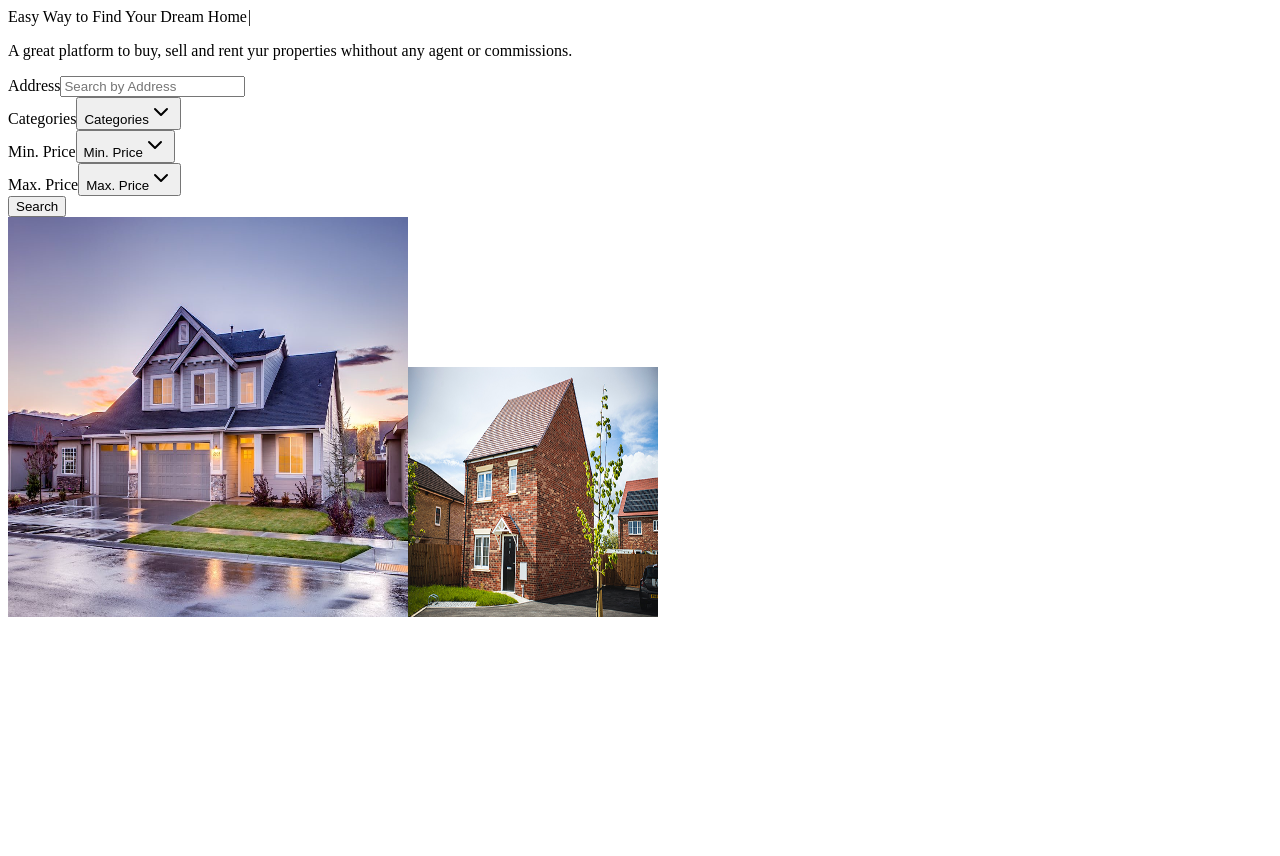
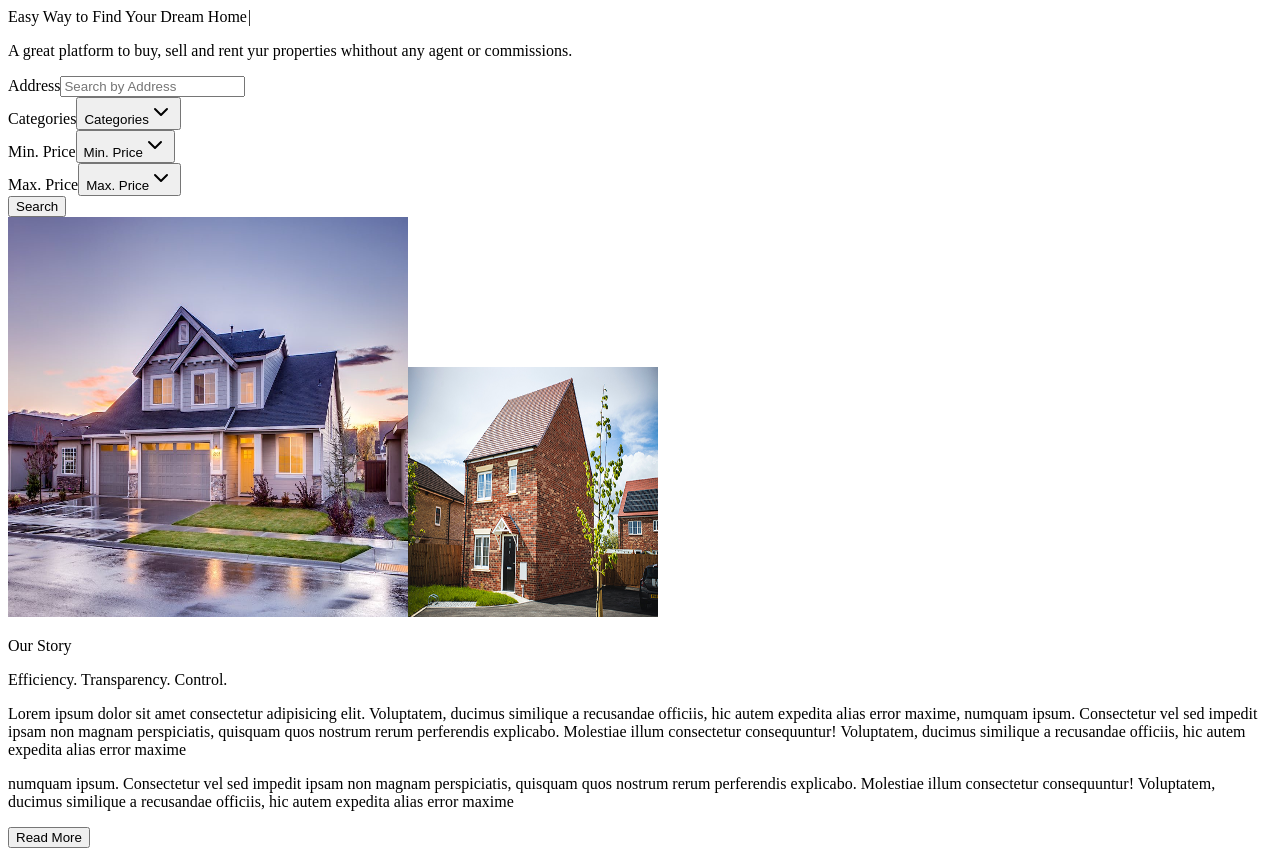
Before and after one commit to MiladJoodi/Responsive_Real_E-State_Website, a Next.js app: page / in a window 1280 px wide. Before the commit the page ends 800 px from the top, so only its background shows below. Built offline with nearby package versions, Linux system fonts and the light colour scheme.

Commit message:
Update OurStory.tsx

```diff
--- a/components/OurStory.tsx
+++ b/components/OurStory.tsx
@@ -1,10 +1,11 @@
 import Image from "next/image";
+import { Button } from "./ui/button";
 
 const OurStory = () => {
     return (
         <div className="container pt-20 pb-32 grid lg:grid-cols-2 gap-10">
             <div>
-                <div>
+                <div className="relative h-fit w-fit">
                     <Image
                         src="/home.jpg"
                         alt="a picture of room"
@@ -21,6 +22,15 @@ const OurStory = () => {
                     />
                 </div>
             </div>
+
+            <div>
+                <p className="font-semibold mb-1">Our Story</p>
+                <p className="text-3xl mb-2">Efficiency. Transparency. Control.</p>
+                <p className="text-muted-foreground">Lorem ipsum dolor sit amet consectetur adipisicing elit. Voluptatem, ducimus similique a recusandae officiis, hic autem expedita alias error maxime, numquam ipsum. Consectetur vel sed impedit ipsam non magnam perspiciatis, quisquam quos nostrum rerum perferendis explicabo. Molestiae illum consectetur consequuntur! Voluptatem, ducimus similique a recusandae officiis, hic autem expedita alias error maxime</p>
+                <p className="text-muted-foreground mb-4">numquam ipsum. Consectetur vel sed impedit ipsam non magnam perspiciatis, quisquam quos nostrum rerum perferendis explicabo. Molestiae illum consectetur consequuntur! Voluptatem, ducimus similique a recusandae officiis, hic autem expedita alias error maxime</p>
+                <Button>Read More</Button>
+            </div>
+
         </div>
     );
 }
```
Lines whose indentation alone changed are shown as unchanged.
